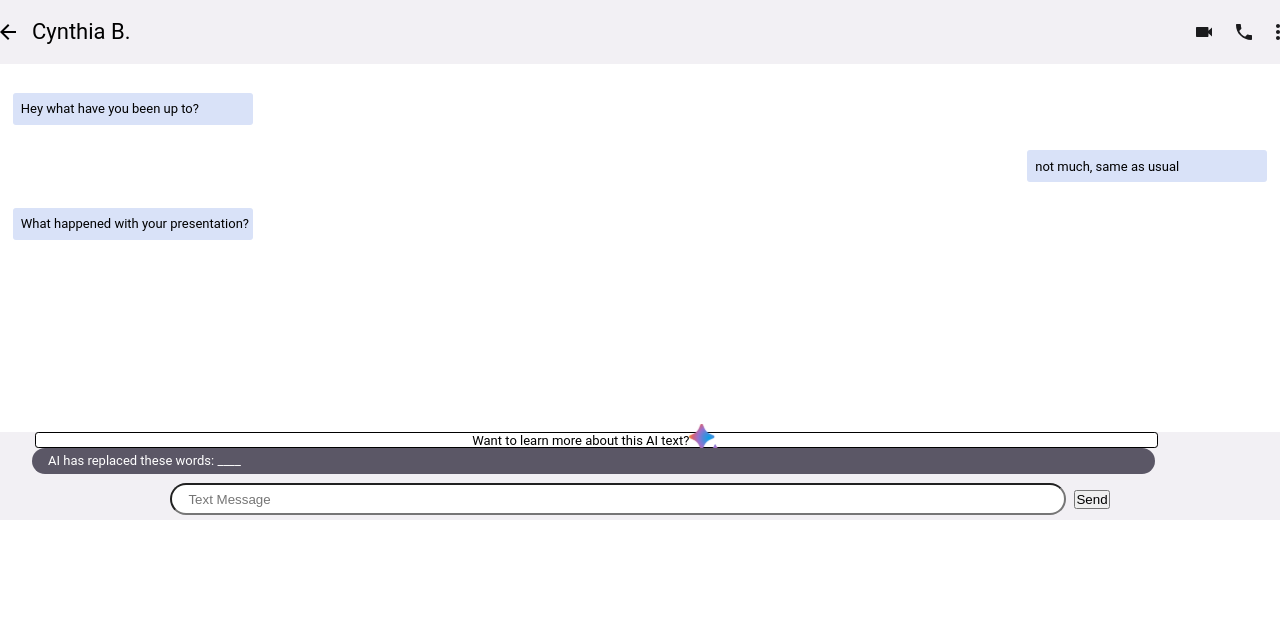
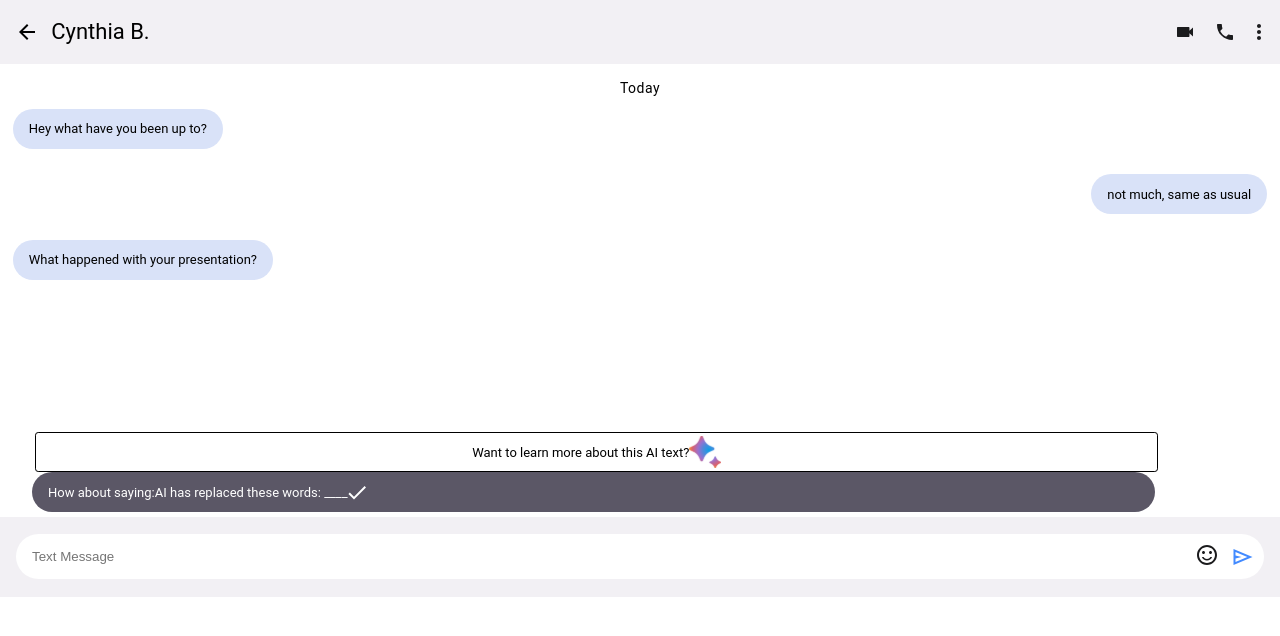
Before and after one commit to daniel22494/hackathonai-frontend, a React (Create React App) app: page / in a window 1280 px wide. Shown: the top 636 px of the page. Built offline with nearby package versions, Linux system fonts and the light colour scheme.

Commit message:
fix aipromt component

```diff
--- a/src/Components/AIprompt/AIprompt.jsx
+++ b/src/Components/AIprompt/AIprompt.jsx
@@ -1,6 +1,7 @@
 import "./AIprompt.scss"
 import bardIcon from "../../assets/Icons/Bard-logo.svg"
 import {useNavigate} from "react-router-dom"
+import checkmark from "../../assets/Icons/checkmark.svg"
 
 
 function AIprompt(){
@@ -8,13 +9,17 @@ function AIprompt(){
     return <>
         <div className="aiprompt">
             <div className="aiprompt__infolink">
-
                 <p>
                 Want to learn more about this AI text?
                 </p>
                 <img onClick={() => navigate("/info")}  alt="logo" src={bardIcon}/>
               </div>
-            <div className="aiprompt__content">AI has replaced these words: ____</div>
+
+            <div className="aiprompt__content">
+                <div className="aiprompt__content-suggest">How about saying:</div>
+                <p className="aiprompt__content-text"> AI has replaced these words: ____</p>
+                <img className="aiprompt__content-icon" src={checkmark} alt="check mark"/>
+               </div>
         </div>
     </>
 }
--- a/src/Components/AIprompt/AIprompt.scss
+++ b/src/Components/AIprompt/AIprompt.scss
@@ -1,5 +1,4 @@
 .aiprompt{
-    background-color: #F2F0F4;
     display: flex;
     justify-content: center;
     flex-direction: column;
@@ -10,7 +9,7 @@
         background-color: white;
         margin-left: 0.2rem;
         width: 90%;
-        height: 1rem;
+        height: 2.5rem;
         border-radius: 0.2rem;
         align-items: center;
         justify-content: center;
@@ -25,7 +24,7 @@
         color: white;
         border-radius: 2rem;
         width: 90%;
-        height: 1.6rem;
+        height: 2.5rem;
         margin-bottom: 0.3rem;
         padding-left: 1rem;
         font-size: small;
--- a/src/Components/Convo/Convo.jsx
+++ b/src/Components/Convo/Convo.jsx
@@ -46,6 +46,7 @@ function Convo() {
     // </section>
 
     <section className="convo">
+      <div className="convo__today">Today</div>
     <div className="right">
         <div className="convo__text">
             <p className="convo__text-content">
--- a/src/Components/Convo/Convo.scss
+++ b/src/Components/Convo/Convo.scss
@@ -4,16 +4,25 @@
     padding-top: 1rem;
     display: flex;
     flex-direction: column;
+
+&__today{
+    width: 100%;
+    text-align: center;
+    color: #000000;
+    font-size: 14px;
+    font-weight: 400;
+    line-height: 16px;
+    letter-spacing: 0.5px;
+}
+
     &__text{
-        padding-left: 0.5rem;
+        padding: 0 1rem;
         margin: 0.8rem;
-        height: 2rem;
-        width: 15rem;
+        height: 2.5rem;
         background-color:#D9E2F8 ;
-        border-radius: 20px;
+        border-radius: 1.3rem;
         display: flex;
         align-items: center;
-        border-radius: 3px;
         font-size: small;
     }
 }
@@ -23,3 +32,9 @@
     flex-wrap: wrap;
     justify-content: end;
 }
+
+.right{
+    display: flex;
+    flex-wrap: wrap;
+    justify-content: start;
+}
--- a/src/Components/Header/Header.scss
+++ b/src/Components/Header/Header.scss
@@ -3,6 +3,7 @@
     display: flex;
     justify-content: space-between;
     height: 4rem;
+    padding: 0 1.2rem;
     &__username{
         display: flex;
         justify-content: space-between;
--- a/src/Components/Textfield/Textfield.jsx
+++ b/src/Components/Textfield/Textfield.jsx
@@ -1,4 +1,6 @@
-import "./Textfield.scss"
+import "./Textfield.scss";
+import sendIcon from "../../assets/Icons/send-icon.svg";
+import smileyIcon from "../../assets/Icons/smiley-icon.svg";
 
 function Textfield(){
     return (
@@ -6,7 +8,10 @@ function Textfield(){
             <input className="textfield__content" type="text"
             name="textfield" id="textfield"
             placeholder="Text Message" />
-            <button className="textfield_submit">Send</button>
+            <div className="textfield__icons">
+             <img src={smileyIcon} className="textfield__icons-icon" alt="smiley icon"/>
+             <img src={sendIcon} className="textfield__icons-icon" alt="send icon" />
+            </div>
         </div>
     )
 }
--- a/src/Components/Textfield/Textfield.scss
+++ b/src/Components/Textfield/Textfield.scss
@@ -3,18 +3,24 @@
     display: flex;
     justify-content: center;
     align-items: center;
+    padding: 0 1rem;
+    height: 5rem;
     &__content{
+        position: relative;
         background-color: white;
         border-radius: 2rem;
-        width: 70%;
-        height: 2rem;
-        margin-top: 0.3rem;
-        margin-bottom: 0.3rem;
+        width: 100%;
+        height: 45px;
+        border: 0;
         padding-left: 1rem;
-        margin-right: 0.5rem;
     }
-    &__submit{
-        width: 10%;
-        height: 7rem;
+    &__icons{
+        position: absolute;
+        right: 1.2rem;
+
+        &-icon{
+            margin: 0 0.5rem;
+        }
     }
+
 }
```
Also changed, not shown: src/assets/Icons/checkmark.svg.
